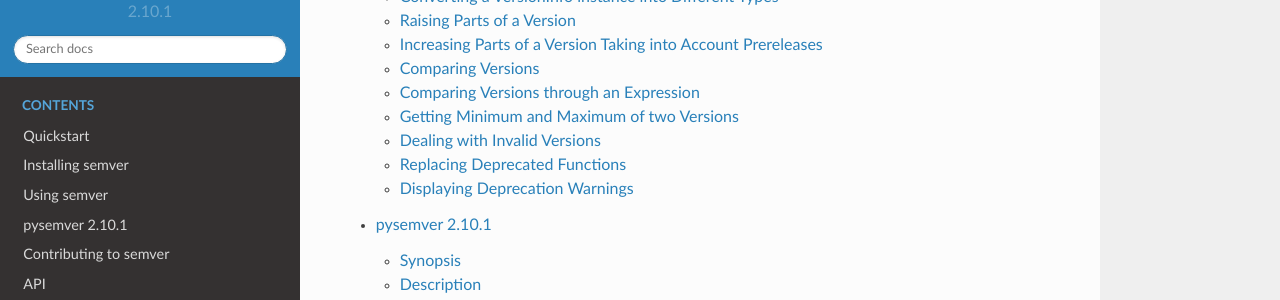
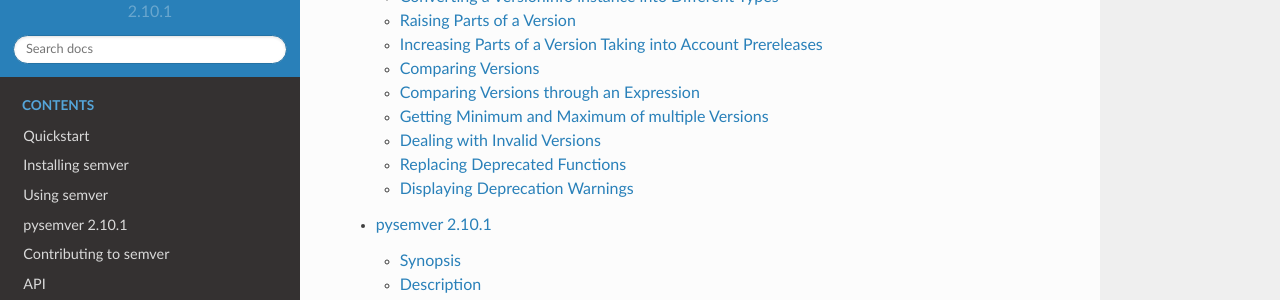
Before and after one commit to python-semver/python-semver, a Sphinx documentation site: the page built from docs/index.rst, in a window 1280 px wide and 900 px high, scrolled down 420 px. Shown: the part 151-451 px from the top of the window. Built offline with Sphinx 7.4.7 and the Read the Docs theme 2.0.0, drawn with Linux system fonts in a browser that asks for light colours.

Commit message:
Fix bad doc link and change section name

```diff
--- a/docs/usage.rst
+++ b/docs/usage.rst
@@ -480,9 +480,9 @@
     >>> semver.match("1.0.0", ">1.0.0")
     False
 
-.. _sec_max_min
+.. _sec_max_min:
 
-Getting Minimum and Maximum of two Versions
+Getting Minimum and Maximum of multiple Versions
 -------------------------------------------
 *Changed in version 2.10.2:* :func:`semver.max_ver` and :func:`semver.min_ver` functions are deprecated in favor of their builtin counterparts
 :func:`max` and :func:`min`.
```
